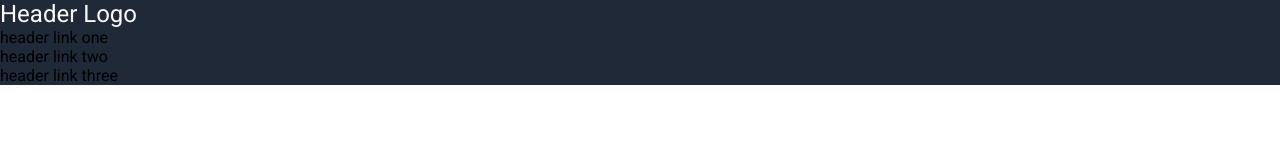
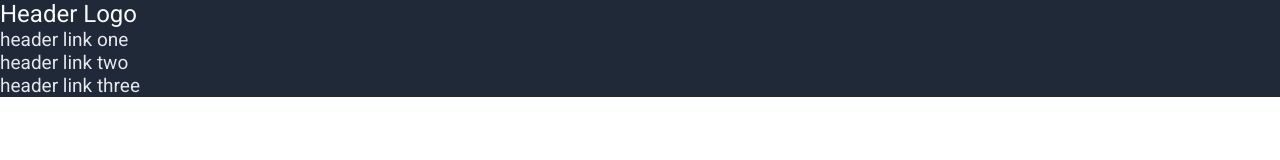
Before and after one commit to okcabroad/odin-landing-page, a plain HTML site: page index.html in a window 1280 px wide. Drawn offline with Linux system fonts and the light colour scheme.

Commit message:
adding the header link styling to style.css

```diff
--- a/index.html
+++ b/index.html
@@ -17,9 +17,9 @@
 
                 <div class="navbar-right">
                     <ul style="list-style-type: none;">
-                        <li>header link one</li>
-                        <li>header link two</li>
-                        <li>header link three</li>
+                        <li class="header-link">header link one</li>
+                        <li class="header-link">header link two</li>
+                        <li class="header-link">header link three</li>
                     </ul>
                 </div>
 
--- a/style.css
+++ b/style.css
@@ -17,3 +17,9 @@ body{
     font-size: 24px;
     color: #f9faf8;
 }
+
+.header-link{
+    font-size: 19px;
+    color: #e5e7eb;
+
+}
```
